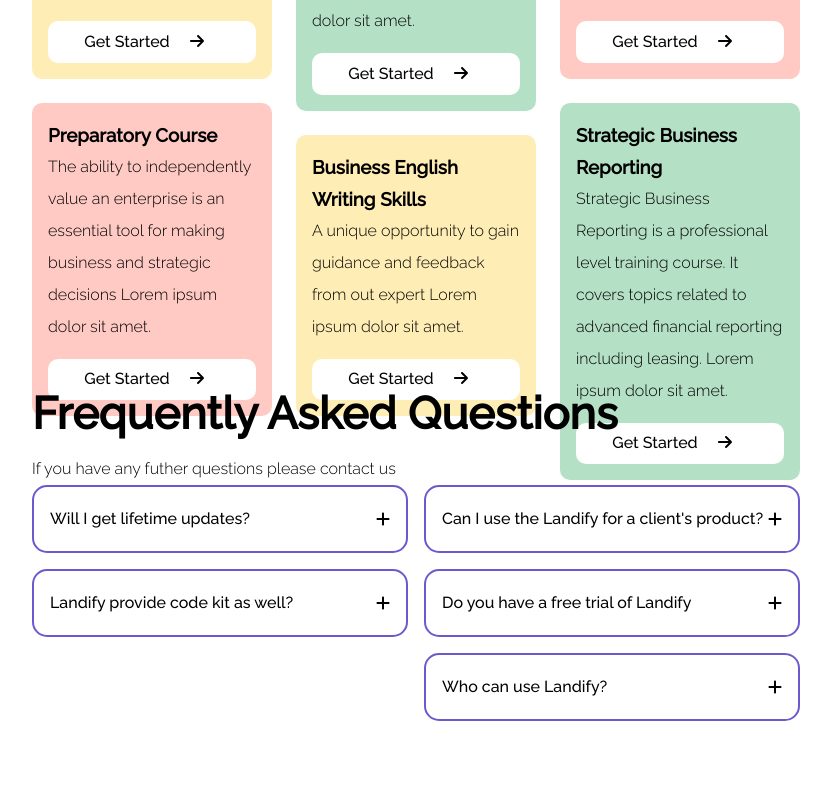
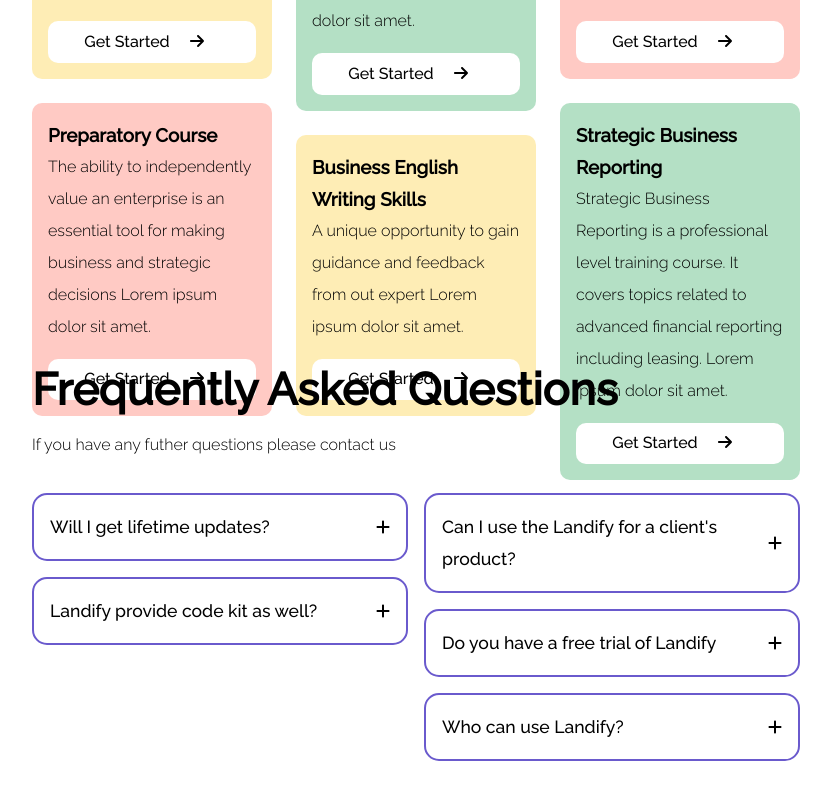
Before and after one commit to eddybruv/DataGirl-Tech, a React (Create React App) app in the folder ReactJS/Class 23/service-firm/: page / in a window 1280 px wide. Shown: the part 491-1290 px from the top of the page, without its empty margins (224-1055 px from the left). Built offline with nearby package versions, Linux system fonts and the light colour scheme.

Commit message:
increased padding

```diff
--- a/ReactJS/Class 23/service-firm/src/App.css
+++ b/ReactJS/Class 23/service-firm/src/App.css
@@ -72,11 +72,12 @@
 
 .lower-section .header h2 {
   font-size: 2.8rem;
-  padding: 1.5rem 0;
+  padding-bottom: 1.5rem;
 }
 
 .lower-section .header p {
   font-weight: 300;
+  padding-bottom:2rem ;
 }
 
 .lower-container {
@@ -101,12 +102,17 @@
   border-radius: 15px;
 }
 
+.title {
+  font-weight: 400;
+  font-size: 1.1rem;
+}
+
 .plus-icon {
   margin-left: auto;
   transition: 1s;
 }
 
-.rotate {
+.plus-icon:hover {
   transform: rotateY(180deg) rotate(45deg);
 }
 
@@ -114,8 +120,11 @@
   cursor: pointer;
 }
 
-.hide-text {
-  display: none;
+.p-text {
+  transition: 1s ease-in-out;
+  padding-top: 1rem;
+  font-weight: 100;
+  /* display: none; */
 }
 
 .footer {
```
